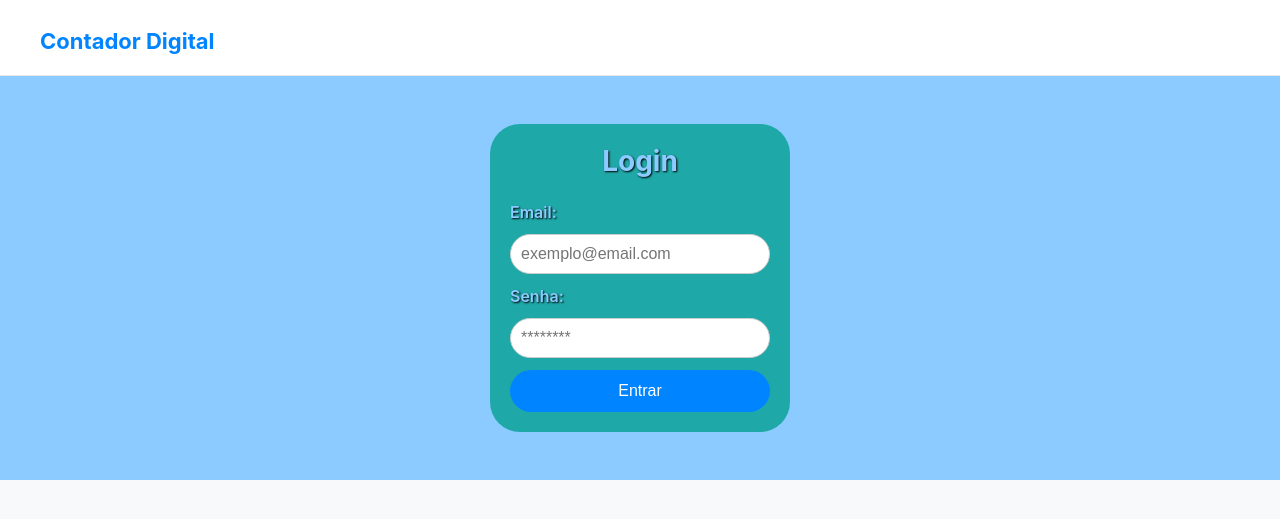
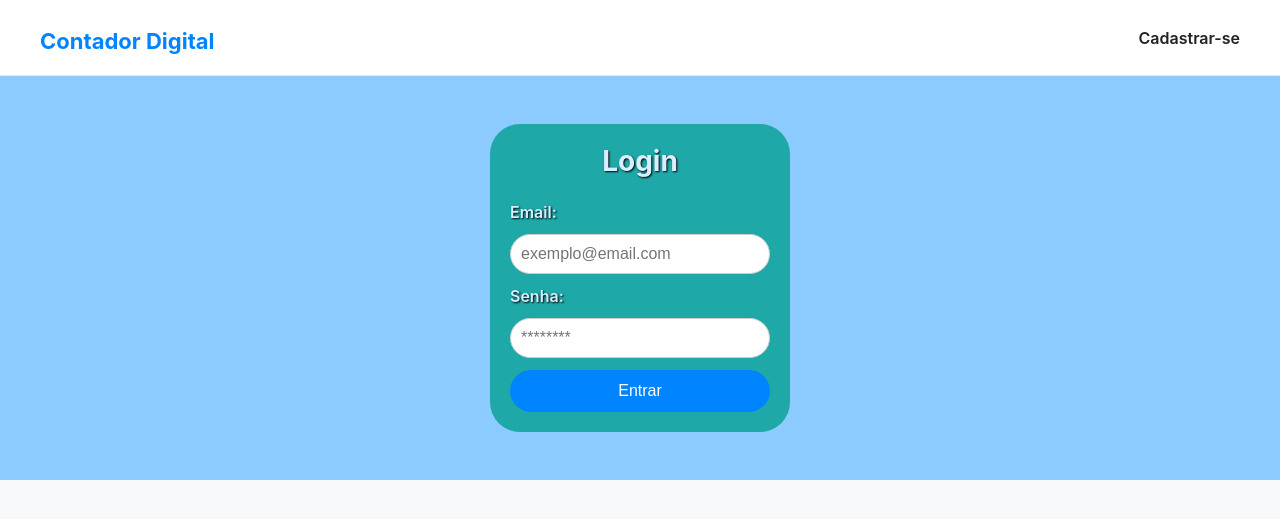
Before and after one commit to PauloFratta/F-SCS-ADS-SCRIPT-A1539M-2-2025-E07, a PHP site: page /login.html in a window 1280 px wide. Shown: the top 519 px of the page. Run offline with PHP 8.4, Linux system fonts and the light colour scheme.

Commit message:
fix: ajustes nos botões de header no index e no login

```diff
--- a/index.html
+++ b/index.html
@@ -13,7 +13,7 @@
             <nav class="main-nav">
                 <ul>
                     <li><a href="login.html">Login</a></li>
-                    <li><a href="cadastro.html">Sign-up</a></li>
+                    <li><a href="cadastro.html">Cadastrar-se</a></li>
                 </ul>
             </nav>
         </div>
@@ -22,7 +22,7 @@
     <main class="main-content">
         <section class="hero">
             <h2>Bem-vindo ao Contador Digital</h2>
-            <img src = images/contabilidade-digital.jpg alt="Imagem de Contabilidade Digital" />
+            <img src="images/contabilidade-digital.jpg" alt="Imagem de Contabilidade Digital"/>
             <h2>Facilitando sua gestão financeira!</h2>
             <p>Escolha uma das seções abaixo para navegar pelo site.</p>
             <div class="buttons-row">
--- a/login.html
+++ b/login.html
@@ -10,6 +10,10 @@
     <header class="site-header">
         <div class="container header-inner">
             <h1> <a href="index.html" class="logo">Contador Digital</a></h1>
+            <nav class="main-nav">
+                <ul>
+                    <li><a href="cadastro.html">Cadastrar-se</a></li>
+                </ul>
         </div>
     </header>
     <main class="main-content">
--- a/styles/globals.css
+++ b/styles/globals.css
@@ -36,7 +36,7 @@ body {
     background-color: rgb(31, 168, 168);
     border-radius: 30px;
     text-shadow: 1px 1px 2px #000000;
-    color: #8bcbff;
+    color: #d9eeff;
 }
 
 .login-form .titulo {
```
